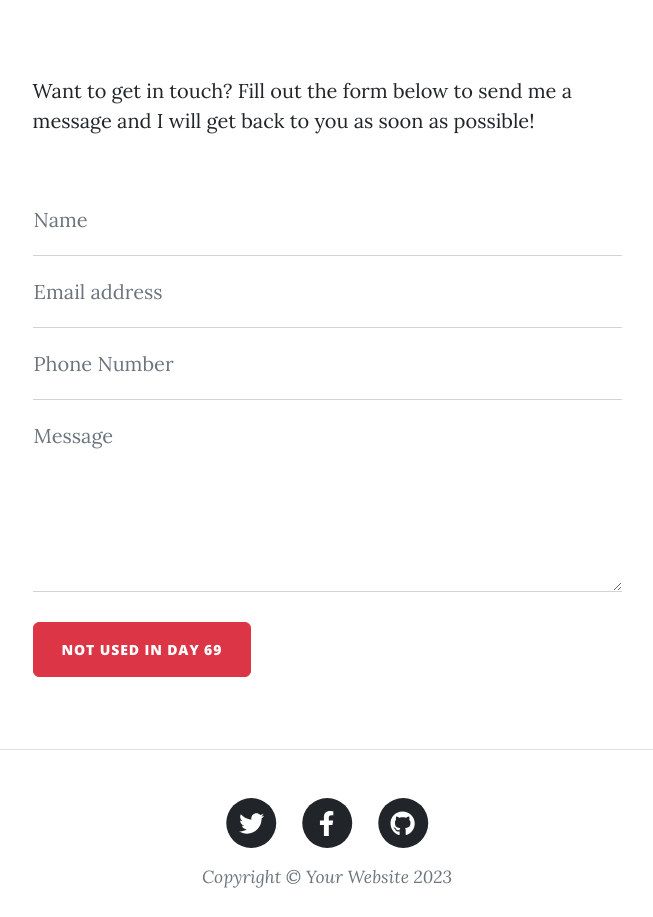
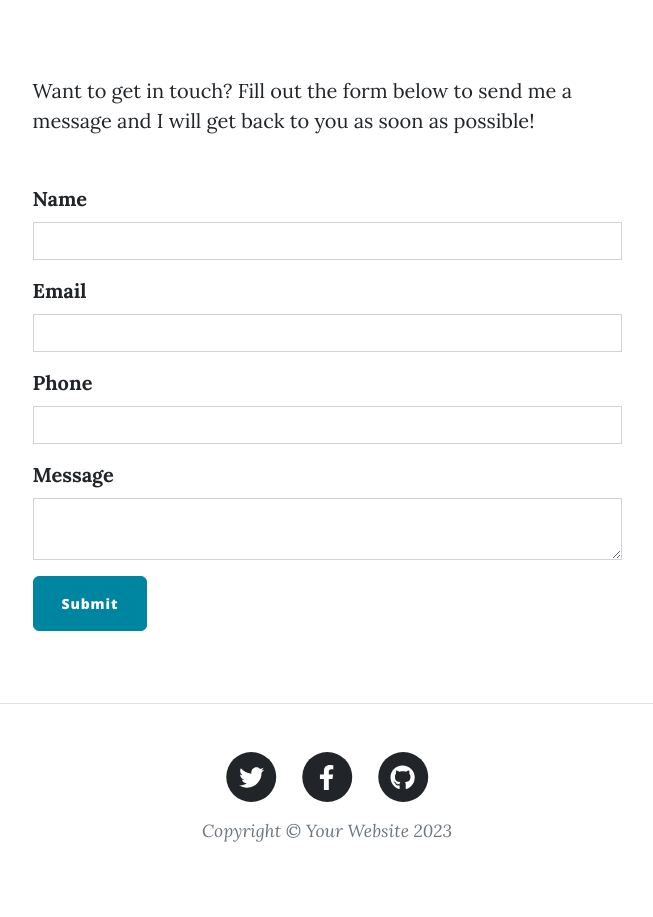
Before and after one commit to jonsten7/Sten_Blog, a Flask app: page /contact in a window 1280 px wide. Shown: the part 536-1453 px from the top of the page, without its empty margins (313-966 px from the left). After the commit the page ends 1378 px from the top, so only its background shows below. Run offline with Flask 3, Linux system fonts and the light colour scheme; some libraries are stand-ins or nearby versions.

Commit message:
Made contact functional

```diff
--- a/forms.py
+++ b/forms.py
@@ -1,5 +1,5 @@
 from flask_wtf import FlaskForm
-from wtforms import StringField, SubmitField
+from wtforms import StringField, SubmitField, TextAreaField
 from wtforms.validators import DataRequired, URL, Email
 from flask_ckeditor import CKEditorField
 
@@ -30,3 +30,10 @@ class LoginForm(FlaskForm):
 class CommentForm(FlaskForm):
     comment = CKEditorField("Comment", validators=[DataRequired()])
     submit = SubmitField("Submit")
+
+class ContactForm(FlaskForm):
+    name = StringField("Name", validators=[DataRequired()])
+    email = StringField("Email", validators=[DataRequired(), Email()])
+    phone = StringField("Phone", validators=[DataRequired()])
+    message = TextAreaField("Message", validators=[DataRequired()])
+    submit = SubmitField("Submit")
--- a/main.py
+++ b/main.py
@@ -13,8 +13,9 @@ from dotenv import load_dotenv
 from sqlalchemy.sql.schema import ForeignKey
 from werkzeug.security import generate_password_hash, check_password_hash
 # Import your forms from the forms.py
-from forms import CreatePostForm, RegisterForm, LoginForm, CommentForm
-
+from forms import CreatePostForm, RegisterForm, LoginForm, CommentForm, ContactForm
+import smtplib
+from email.message import EmailMessage
 
 '''
 Make sure the required packages are installed:
@@ -32,6 +33,13 @@ This will install the packages from the requirements.txt for this project.
 load_dotenv()
 app = Flask(__name__)
 app.config['SECRET_KEY'] = os.getenv('SECRET_KEY')
+
+SMTP_HOST = os.getenv("SMTP_HOST")
+SMTP_PORT = int(os.getenv("SMTP_PORT"))
+SMTP_USER = os.getenv("SMTP_USER")
+SMTP_PASS = os.getenv("SMTP_PASS")
+CONTACT_TO = os.getenv("CONTACT_TO")
+
 ckeditor = CKEditor(app)
 Bootstrap5(app)
 
@@ -115,15 +123,18 @@ with app.app_context():
 def register():
     form = RegisterForm()
     if form.validate_on_submit():
-        username = form.username.data
-        email = form.email.data
-        password = generate_password_hash(form.password.data, "pbkdf2:sha256", salt_length=8)
-        user = Users(username=username, email=email, password=password)
-        existing_user = db.session.execute(db.select(Users).where(Users.email == email)).scalar()
-        if existing_user:
+        user = db.session.execute(db.select(Users).where(Users.email == form.email.data)).scalar()
+        if user:
             flash("Email already registered. Please login.")
-            return redirect(url_for('register'))
-        db.session.add(user)
+            return redirect(url_for("login"))
+
+        new_user = Users(
+            username=form.username.data,
+            email=form.email.data,
+            password=generate_password_hash(form.password.data, "pbkdf2:sha256", salt_length=8)
+        )
+
+        db.session.add(new_user)
         db.session.commit()
         login_user(user)
         return redirect(url_for('get_all_posts'))
@@ -210,14 +221,12 @@ def edit_post(post_id):
         title=post.title,
         subtitle=post.subtitle,
         img_url=post.img_url,
-        author=post.author,
         body=post.body
     )
     if edit_form.validate_on_submit():
         post.title = edit_form.title.data
         post.subtitle = edit_form.subtitle.data
         post.img_url = edit_form.img_url.data
-        post.author = current_user
         post.body = edit_form.body.data
         db.session.commit()
         return redirect(url_for("show_post", post_id=post.id))
@@ -239,9 +248,41 @@ def about():
     return render_template("about.html")
 
 
-@app.route("/contact")
+@app.route("/contact", methods=["GET", "POST"])
 def contact():
-    return render_template("contact.html")
+    form = ContactForm()
+    if form.validate_on_submit():
+        name = form.name.data
+        email = form.email.data
+        phone = form.phone.data
+        message = form.message.data
+
+        # Basic validation
+        if not name or not email or not phone or not message:
+            flash('Please fill all fields', 'danger')
+            return redirect(url_for('index') + "#contact")
+
+        # build email
+        msg = EmailMessage()
+        msg['Subject'] = f'Blog Site Contact from {name}'
+        msg['From'] = SMTP_USER
+        msg['To'] = CONTACT_TO
+        body = f"Name: {name}\nEmail: {email}\nPhone: {phone}\n\nMessage:\n{message}"
+        msg.set_content(body)
+
+        # send mail
+        try:
+            with smtplib.SMTP(SMTP_HOST, SMTP_PORT) as server:
+                server.starttls()
+                server.login(SMTP_USER, SMTP_PASS)
+                server.send_message(msg)
+            flash('Message sent — thanks!', 'success')
+        except Exception as e:
+            print("Mail error:", e)
+            flash('Could not send message. Try again later.', 'danger')
+        return  redirect(url_for('contact'))
+
+    return render_template("contact.html", form=form)
 
 
 if __name__ == "__main__":
--- a/templates/contact.html
+++ b/templates/contact.html
@@ -1,3 +1,4 @@
+{% from "bootstrap5/form.html" import render_form %}
 {% include "header.html" %}
 
 <!-- Page Header-->
@@ -32,65 +33,7 @@
         <div class="my-5">
           <!-- * * * * * * * * * * * * * * *-->
           <!-- * * Simplified SB Contact Form for the Tutorial* *-->
-          <form
-            id="contactForm"
-            name="sentMessage"
-            action="{{ url_for('contact') }}"
-            method="post"
-          >
-            <div class="form-floating">
-              <input
-                class="form-control"
-                id="name"
-                name="name"
-                type="text"
-                placeholder="Enter your name..."
-                required
-              />
-              <label for="name">Name</label>
-            </div>
-            <div class="form-floating">
-              <input
-                class="form-control"
-                id="email"
-                name="email"
-                type="email"
-                placeholder="Enter your email..."
-                required
-              />
-              <label for="email">Email address</label>
-            </div>
-            <div class="form-floating">
-              <input
-                class="form-control"
-                id="phone"
-                name="phone"
-                type="tel"
-                placeholder="Enter your phone number..."
-                required
-              />
-              <label for="phone">Phone Number</label>
-            </div>
-            <div class="form-floating">
-              <textarea
-                class="form-control"
-                id="message"
-                name="message"
-                placeholder="Enter your message here..."
-                required
-                style="height: 12rem"
-              ></textarea>
-              <label for="message">Message</label>
-            </div>
-            <br />
-            <button
-              class="btn btn-danger text-uppercase"
-              id="submitButton"
-              type="submit"
-            >
-              NOT USED in Day 69
-            </button>
-          </form>
+          {{ render_form(form)}}
         </div>
       </div>
     </div>
```
